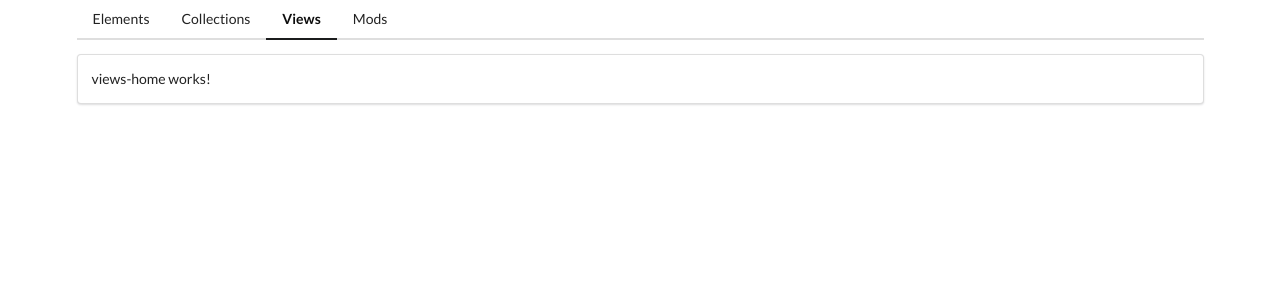
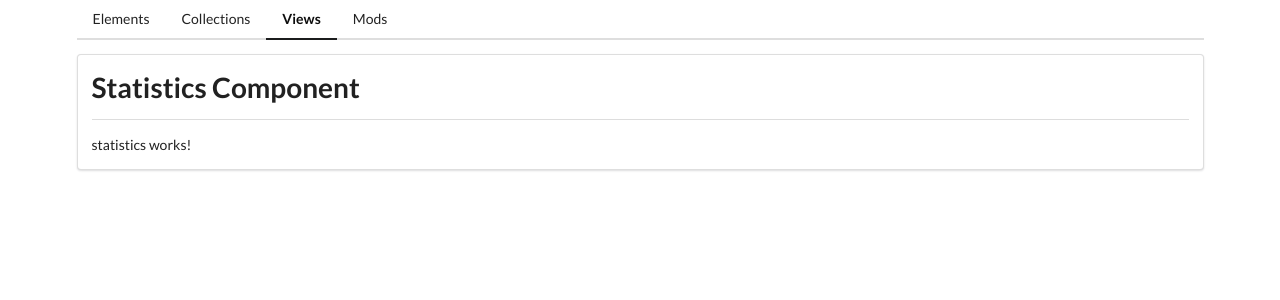
Before and after one commit to mstone89/angular_modules_app, an Angular app: page /views in a window 1280 px wide. Shown: the top 300 px of the page. Built offline with nearby package versions, Linux system fonts and the light colour scheme.

Commit message:
Show stats component

```diff
--- a/src/app/views/views-home/views-home.component.html
+++ b/src/app/views/views-home/views-home.component.html
@@ -1 +1,2 @@
-<p>views-home works!</p>
+<app-divider>Statistics</app-divider>
+<app-statistics></app-statistics>
--- a/src/app/views/views.module.ts
+++ b/src/app/views/views.module.ts
@@ -4,12 +4,14 @@ import { CommonModule } from '@angular/common';
 import { ViewsRoutingModule } from './views-routing.module';
 import { ViewsHomeComponent } from './views-home/views-home.component';
 import { StatisticsComponent } from './statistics/statistics.component';
+import { SharedModule } from '../shared/shared.module';
 
 
 @NgModule({
   declarations: [ViewsHomeComponent, StatisticsComponent],
   imports: [
     CommonModule,
+    SharedModule,
     ViewsRoutingModule
   ]
 })
```
